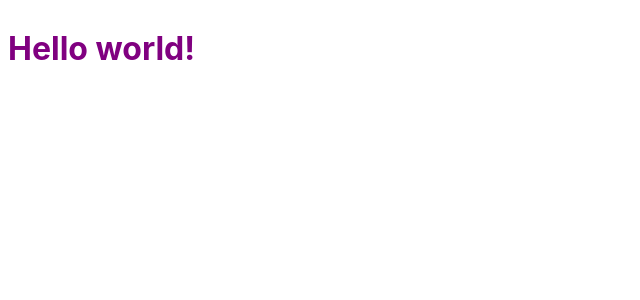
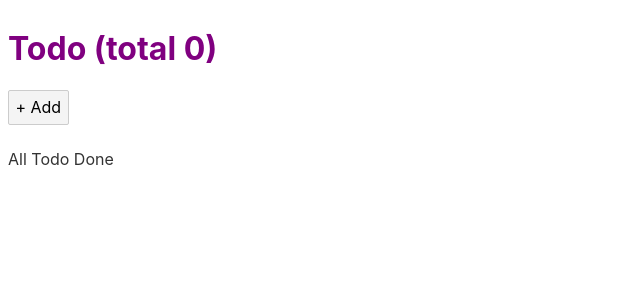
Before and after one commit to gustavjorlov/svelte-do, a Svelte app: page / in a window 1280 px wide. Shown: the top 300 px of the page, without its empty margins (0-640 px from the left). Built offline with nearby package versions, Linux system fonts and the light colour scheme.

Commit message:
Todo App

```diff
--- a/package.json
+++ b/package.json
@@ -2,6 +2,7 @@
   "name": "svelte-app",
   "version": "1.0.0",
   "devDependencies": {
+    "eslint": "^5.16.0",
     "npm-run-all": "^4.1.5",
     "rollup": "^1.10.1",
     "rollup-plugin-commonjs": "^9.3.4",
@@ -18,5 +19,8 @@
     "dev": "run-p start:dev autobuild",
     "start": "sirv public",
     "start:dev": "sirv public --dev"
+  },
+  "dependencies": {
+    "ramda": "^0.26.1"
   }
 }
--- a/src/App.svelte
+++ b/src/App.svelte
@@ -1,11 +1,32 @@
 <script>
-	export let name;
+	import TodoList from "./components/TodoList.svelte";
+	import VisibilityFilter from "./components/VisibilityFilter.svelte";
+	import { toggleTodoForId } from "./helpers/todolist_helper.js";
+	let todoCount,
+	  todos = [],
+	  visibilityFilter = "all";
+
+	$: todoCount = todos.length;
+
+	const handleAdd = () => {
+	  todos = [...todos, { id: todos.length + 1, text: Date.now(), done: false }];
+	};
+
+	const handleToggle = (e, data) => {
+	  todos = toggleTodoForId(todos, e.detail.id);
+	};
+	const changeVisibility = e => {
+	  visibilityFilter = e.detail;
+	};
 </script>
 
 <style>
 	h1 {
-		color: purple;
+	  color: purple;
 	}
 </style>
 
-<h1>Hello {name}!</h1>
+<h1>Todo (total {todoCount})</h1>
+<button on:click={handleAdd}>+ Add</button>
+<TodoList todoItems={todos} filter={visibilityFilter} on:todotoggle={handleToggle} />
+<VisibilityFilter on:visibilityChange={changeVisibility} />
--- /dev/null
+++ b/src/components/TodoItem.svelte
@@ -0,0 +1,29 @@
+<script>
+  import { createEventDispatcher } from "svelte";
+  const dispatch = createEventDispatcher();
+
+  export let label = "-";
+  export let done = false;
+  export let id;
+
+  const toggleTodo = () => {
+    dispatch("todotoggle", {
+      id,
+      done: !done
+    });
+  };
+</script>
+
+<style>
+  .done {
+    text-decoration: line-through;
+  }
+</style>
+
+<div on:click={toggleTodo}>
+  {#if done}
+    <p class="done">{label}</p>
+  {:else}
+    <p class="todo">{label}</p>
+  {/if}
+</div>
--- /dev/null
+++ b/src/components/TodoList.svelte
@@ -0,0 +1,25 @@
+<script>
+  import TodoItem from "./TodoItem.svelte";
+  import { getVisibleTodos } from "../helpers/todolist_helper.js";
+
+  export let todoItems = [];
+  export let filter = "all";
+  const handleToggle = (e, data) => {
+    console.log("derp", e.detail);
+  };
+  let visibleTodos;
+  $: visibleTodos = getVisibleTodos(filter, todoItems);
+</script>
+
+<ul>
+  {#each visibleTodos as item (item.id)}
+    <li>
+      <TodoItem
+        id={item.id}
+        label={item.text}
+        done={item.done}
+        on:todotoggle
+      />
+    </li>
+  {/each}
+</ul>
--- /dev/null
+++ b/src/components/VisibilityFilter.svelte
@@ -0,0 +1,14 @@
+<script>
+  import { createEventDispatcher } from "svelte";
+  const dispatch = createEventDispatcher();
+
+  const changeTo = filter => () => {
+    dispatch("visibilityChange", filter);
+  };
+</script>
+
+<p>
+  <span on:click={changeTo('all')}>All</span>
+  <span on:click={changeTo('todo')}>Todo</span>
+  <span on:click={changeTo('done')}>Done</span>
+</p>
--- /dev/null
+++ b/src/helpers/todolist_helper.js
@@ -0,0 +1,24 @@
+import * as R from "ramda";
+
+export const toggleTodoForId = (todos, id) => {
+  const arrayId = R.findIndex(R.propEq("id", id))(todos);
+  return R.update(
+    arrayId,
+    R.evolve({
+      done: R.not
+    })(todos[arrayId]),
+    todos
+  );
+};
+
+export const getVisibleTodos = (filter, todos) => {
+  console.log("getVisibleTodos");
+  switch (filter) {
+    case "todo":
+      return todos.filter(item => !item.done);
+    case "done":
+      return todos.filter(item => item.done);
+    default:
+      return todos;
+  }
+};
```
Also changed, not shown: 1 other file (tests, documents, lock files or other folders).
